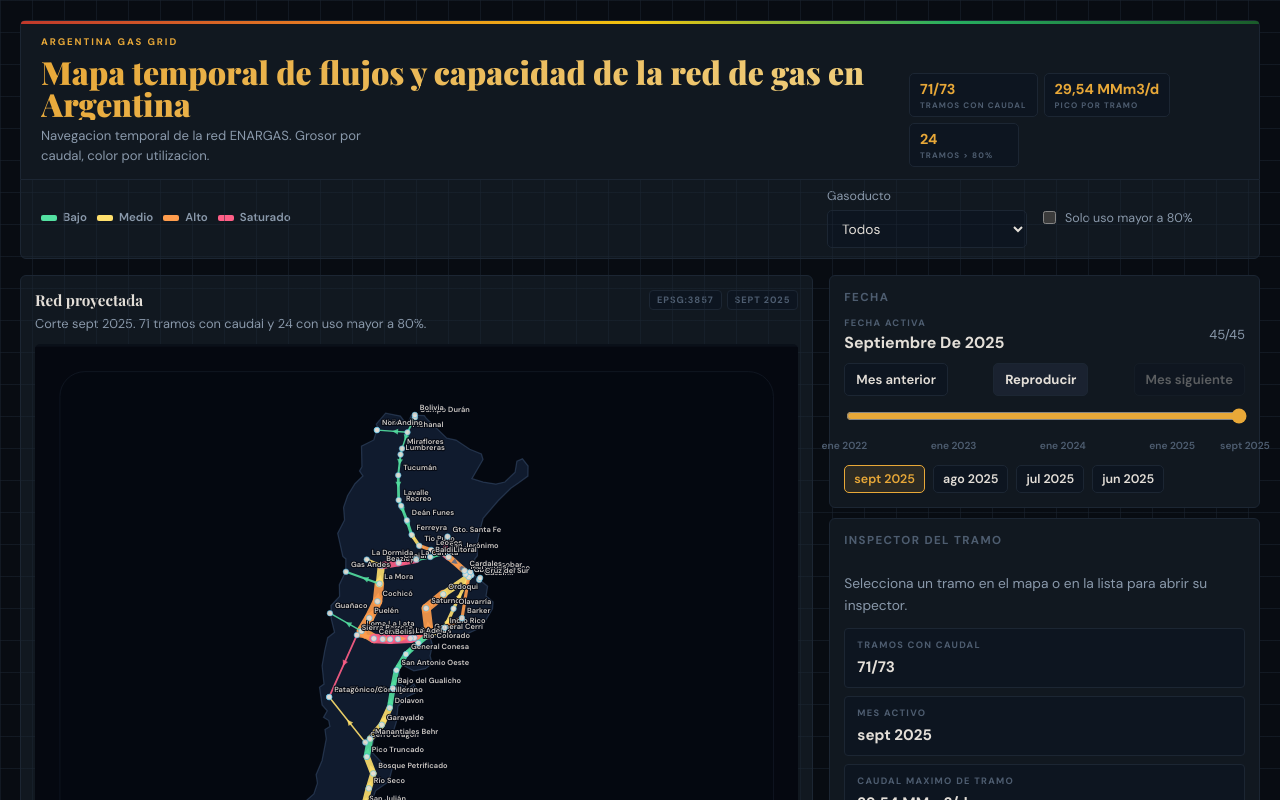
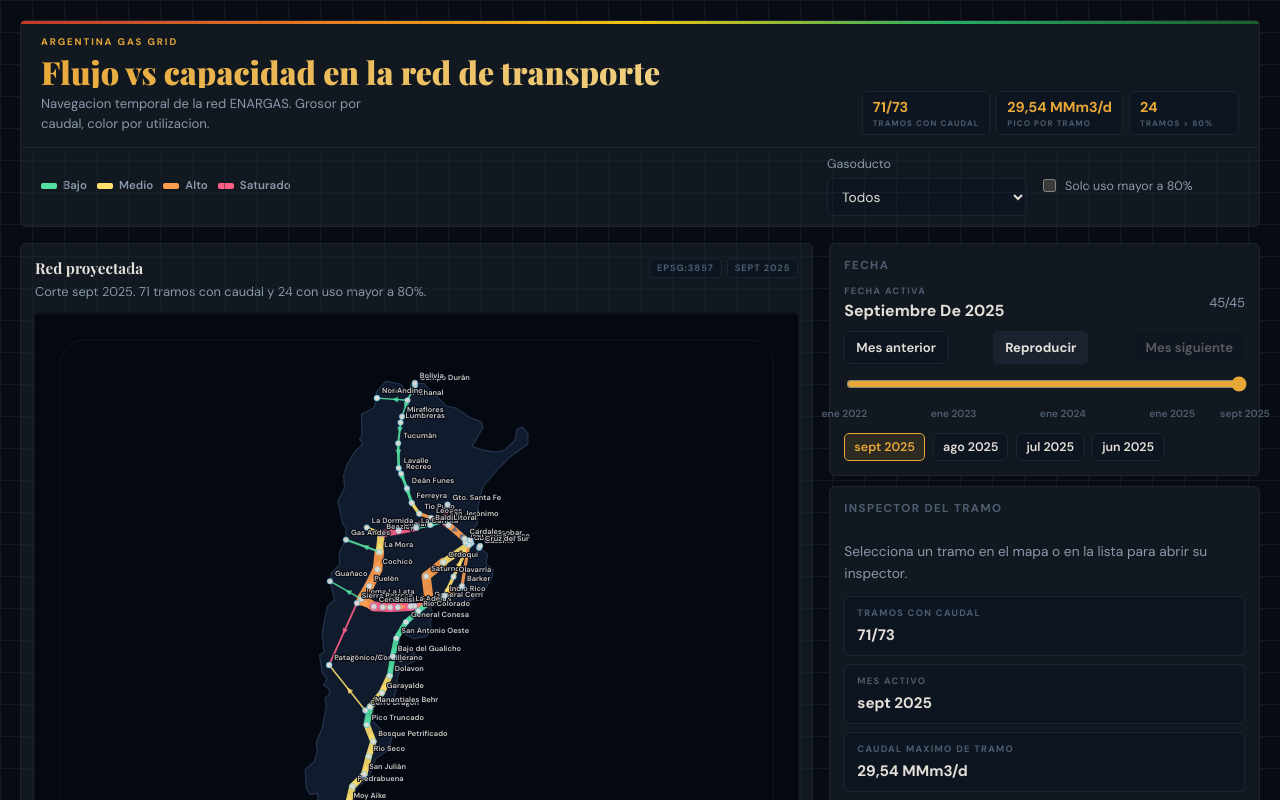
Before and after one commit to mpodeley/pruebacodex, a React (Vite) app: page / in a window 1280 px wide. Shown: the top 800 px of the page. Built offline with nearby package versions, Linux system fonts and the light colour scheme.

Commit message:
Restore previous main title

```diff
--- a/src/App.tsx
+++ b/src/App.tsx
@@ -696,7 +696,7 @@ export default function App() {
         <section className="hero-bar">
           <div className="control-copy">
             <p className="eyebrow">Argentina Gas Grid</p>
-            <h1>Mapa temporal de flujos y capacidad de la red de gas en Argentina</h1>
+            <h1>Flujo vs capacidad en la red de transporte</h1>
             <p className="lede">
               Navegacion temporal de la red ENARGAS. Grosor por caudal, color por utilizacion.
             </p>
```
